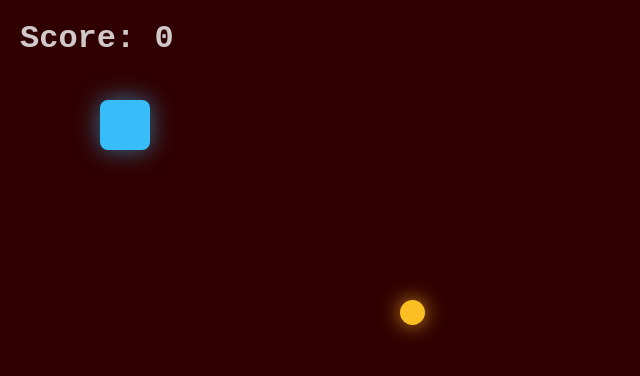
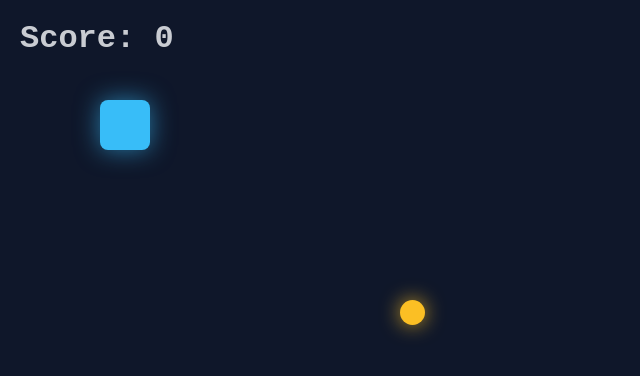
Before and after one commit to piapandora/svelte-game, a SvelteKit app: page / in a window 1280 px wide. Shown: the top 376 px of the page, without its empty margins (0-640 px from the left). Built offline with nearby package versions, Linux system fonts and the light colour scheme.

Commit message:
bg color back to dark blue...

```diff
--- a/src/routes/+page.svelte
+++ b/src/routes/+page.svelte
@@ -117,8 +117,8 @@
 
 <style>
   :global(html, body, *) {
-    /* background: #0f172a; */
-    background: #300000;
+    background: #0f172a;
+    /* background: #300000; */
     margin: 0;
     padding: 0;
     overflow: hidden;
```
